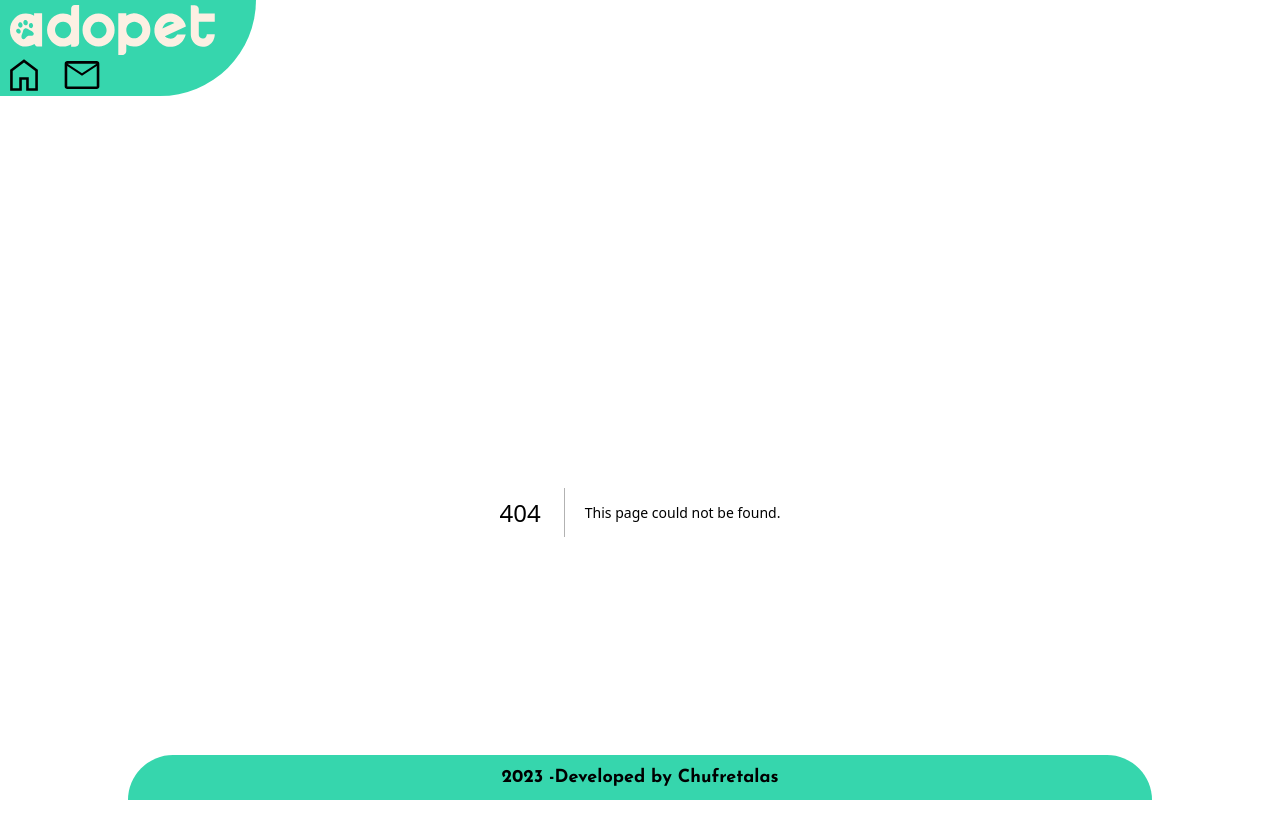
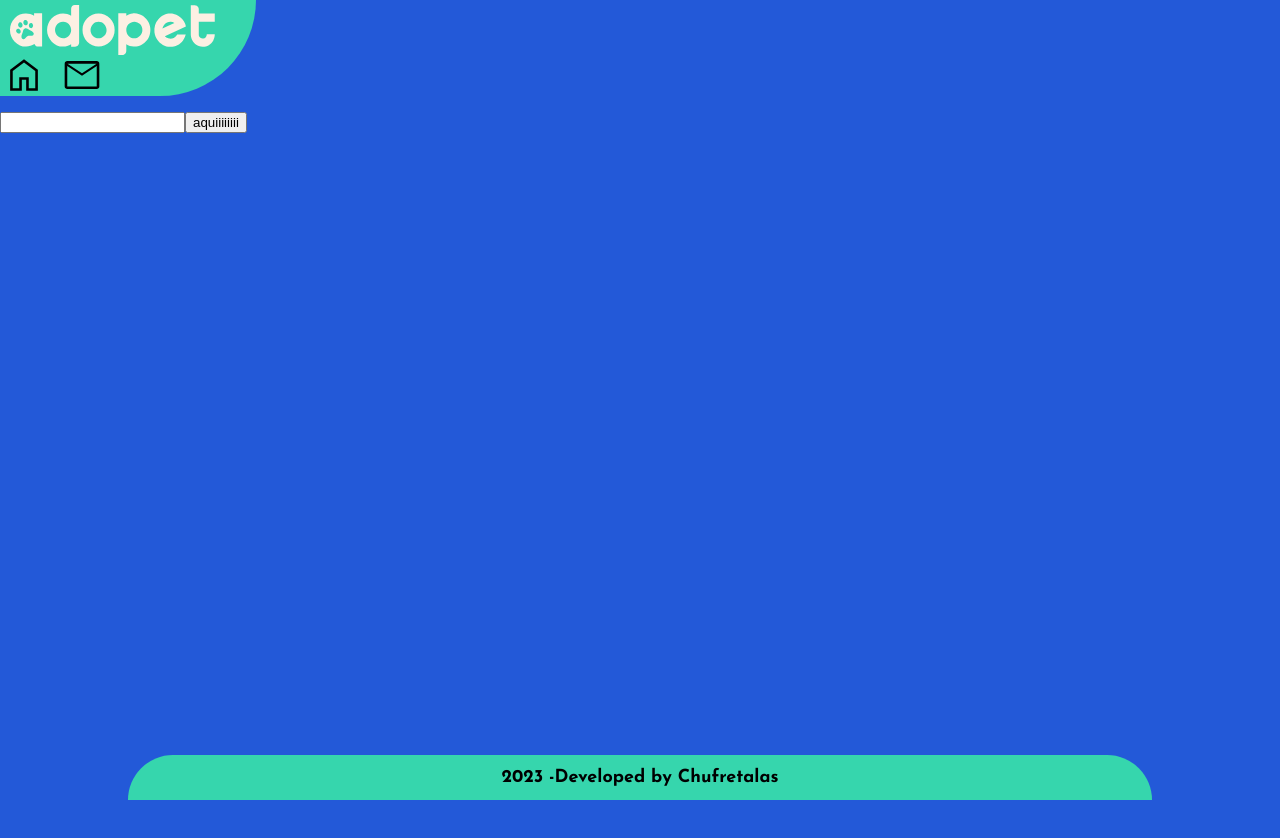
Before and after one commit to Chufretalas/adopet, a Next.js app: page /login in a window 1280 px wide. Before the commit this address had no page. Shown: the top 838 px of the page. After the commit the page ends 800 px from the top, so only its background shows below. Built offline with nearby package versions, Linux system fonts and the light colour scheme.

Commit message:
started doing the login form stuff

```diff
--- a/next.config.js
+++ b/next.config.js
@@ -1,6 +1,7 @@
 /** @type {import('next').NextConfig} */
 const nextConfig = {
   experimental: {
+    serverActions: true,
     appDir: true,
   },
 }
--- /dev/null
+++ b/src/app/api/login/route.ts
@@ -0,0 +1,11 @@
+import { NextApiRequest, NextApiResponse } from "next";
+import { NextRequest, NextResponse } from "next/server";
+
+export function GET() {
+    return NextResponse.json({greeting: "trying to ifng the docs for the app router is kinda anoying"})
+}
+
+export async function POST(req: NextRequest) {
+
+    NextResponse.json("aaa")
+}
--- /dev/null
+++ b/src/app/login/page.tsx
@@ -0,0 +1,17 @@
+import styles from "./styles.module.css"
+
+
+async function makeLogin(fd: FormData) {
+    "use server"
+
+}
+
+export default function LoginPage() {
+
+    return (
+        <form action={makeLogin}>
+            <input type="text" name="something" required />
+            <button type="submit">aquiiiiiiii</button>
+        </form>
+    )
+}
```
Also changed, not shown: src/app/login/styles.module.css (added).
